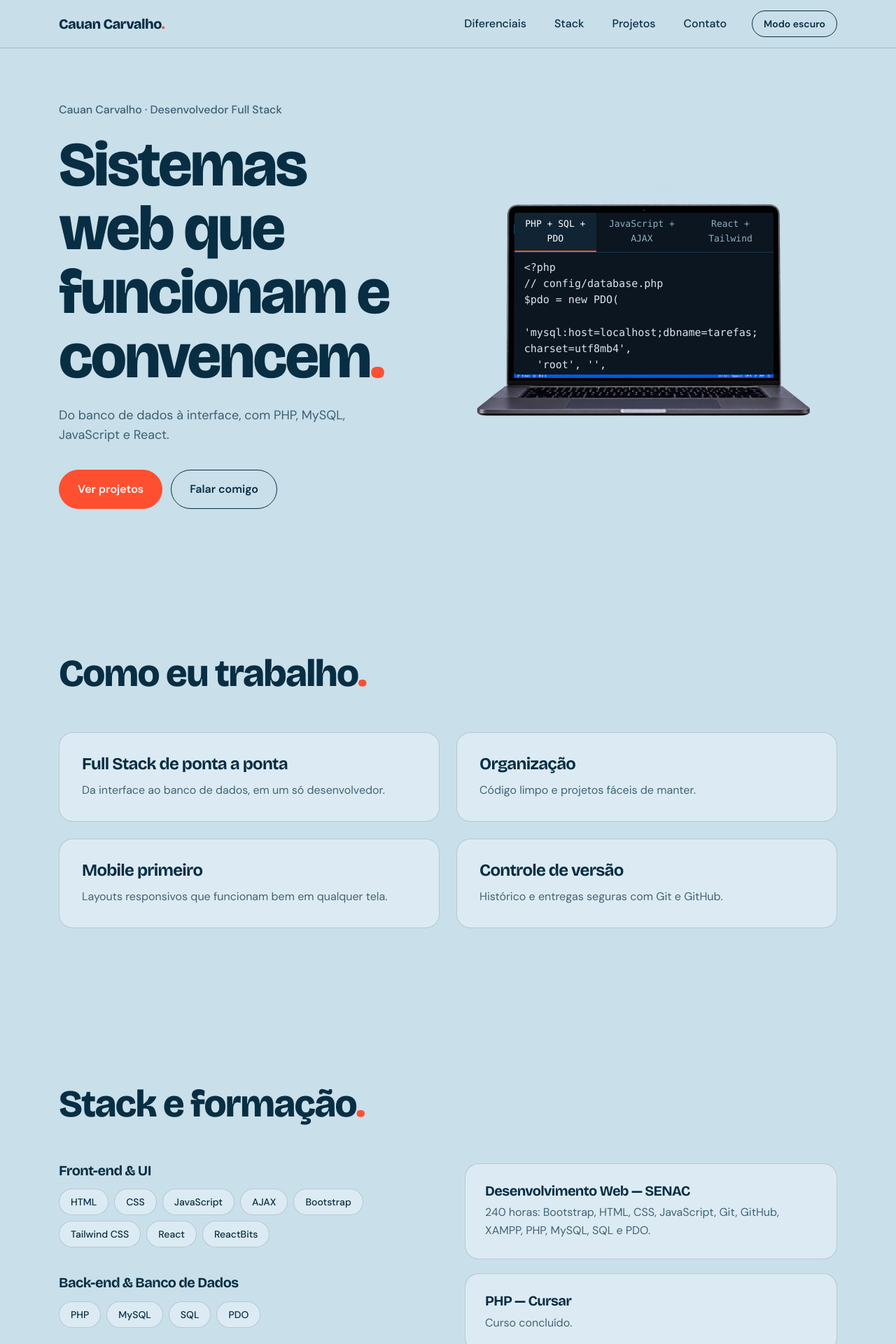
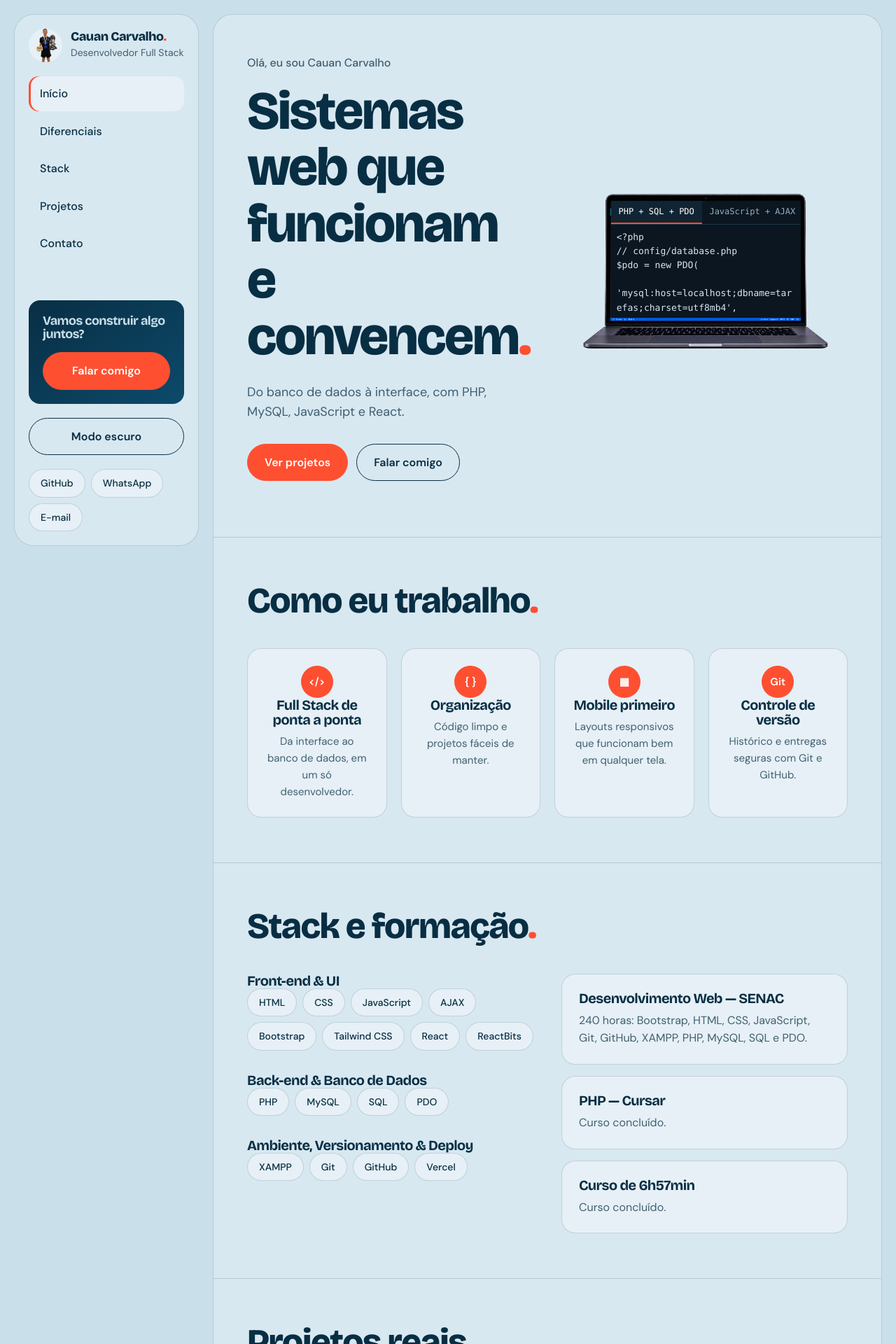
Before and after one commit to cauancarvalh0/cauancarvalh0, a React (Vite) app: page / in a window 1280 px wide. Shown: the top 1920 px of the page at 70% size. Built offline with nearby package versions, Linux system fonts and the light colour scheme.

Commit message:
feat: adiciona novos arquivos src

```diff
--- a/src/App.jsx
+++ b/src/App.jsx
@@ -1,7 +1,8 @@
 import { useEffect, useRef, useState } from 'react'
 
 // Preencha seus contatos reais aqui
-const CONTACT = { whatsapp: 'https://wa.me/5599981502997', email: 'Cauancarvalho004@gmail.com', github: 'https://github.com/cauancarvalh0' }
+const CONTACT = { whatsapp: 'https://wa.me/5599981502997', email: 'Cauancarvalho004@gmail.com', github: 'https://github.com/Cauancarvalh0' }
+
 const CODE = {
   'PHP + SQL + PDO': `<?php
 // config/database.php
@@ -70,7 +71,9 @@ const DIFS = [
   ['Mobile primeiro', 'Layouts responsivos que funcionam bem em qualquer tela.'],
   ['Controle de versão', 'Histórico e entregas seguras com Git e GitHub.'],
 ]
-const LINKS = [['Diferenciais', '#diferenciais'], ['Stack', '#stack'], ['Projetos', '#projetos'], ['Contato', '#contato']]
+const LINKS = [['Início', '#inicio'], ['Diferenciais', '#diferenciais'], ['Stack', '#stack'], ['Projetos', '#projetos'], ['Contato', '#contato']]
+const STATS = [['6', 'Projetos reais'], ['240h', 'Curso SENAC'], ['3', 'Cursos concluídos'], ['3', 'Frentes: front, back e deploy']]
+const GLY = ['</>', '{ }', '▦', 'Git']
 
 function useReveal() {
   useEffect(() => {
@@ -91,10 +94,10 @@ function Laptop() {
     return () => clearInterval(id)
   }, [tab])
   return (
-    <div className="relative mx-auto w-full max-w-[720px]">
+    <div className="relative mx-auto w-full max-w-[640px]">
       <img src="/laptop.png" alt="Notebook com editor de código" className="w-full block select-none" draggable="false" />
       <div className="screen">
-        <div role="tablist" className="flex bg-[#0b1620] border-b border-[#1c3345]">
+        <div role="tablist" className="flex bg-[#0b1620] border-b border-[#1c3345] overflow-hidden">
           {names.map(nm => <button key={nm} role="tab" aria-selected={tab === nm} className="tab" onClick={() => setTab(nm)}>{nm}</button>)}
         </div>
         <pre aria-label={`Código ${tab}`}>{CODE[tab].slice(0, n)}<span className="caret" /></pre>
@@ -103,29 +106,60 @@ function Laptop() {
   )
 }
 
+const H2 = 'text-[clamp(2rem,4.5vw,3.2rem)] font-extrabold'
+
 export default function App() {
   const [theme, setTheme] = useState(() => document.documentElement.dataset.theme || 'light')
   const [open, setOpen] = useState(false)
   const [proj, setProj] = useState(null)
+  const [active, setActive] = useState('inicio')
+  const [form, setForm] = useState({ nome: '', email: '', msg: '' })
   const closeRef = useRef(null)
   useReveal()
   useEffect(() => { document.documentElement.dataset.theme = theme; try { localStorage.setItem('theme', theme) } catch {} }, [theme])
   useEffect(() => { const k = e => e.key === 'Escape' && setProj(null); window.addEventListener('keydown', k); return () => window.removeEventListener('keydown', k) }, [])
   useEffect(() => { if (proj) closeRef.current?.focus() }, [proj])
+  useEffect(() => {
+    const io = new IntersectionObserver(es => es.forEach(e => e.isIntersecting && setActive(e.target.id)), { rootMargin: '-40% 0px -55% 0px' })
+    LINKS.forEach(([, h]) => { const el = document.querySelector(h); el && io.observe(el) })
+    return () => io.disconnect()
+  }, [])
   const toggle = () => setTheme(t => (t === 'dark' ? 'light' : 'dark'))
-  const contactLinks = [['WhatsApp', CONTACT.whatsapp], ['E-mail', CONTACT.email && 'mailto:' + CONTACT.email], ['GitHub', CONTACT.github]].filter(l => l[1])
+  const send = e => {
+    e.preventDefault()
+    const body = `Olá, sou ${form.nome} (${form.email}).\n\n${form.msg}`
+    window.location.href = `mailto:${CONTACT.email}?subject=${encodeURIComponent('Contato pelo portfólio')}&body=${encodeURIComponent(body)}`
+  }
+  const set = k => e => setForm(f => ({ ...f, [k]: e.target.value }))
+
+  const Nav = ({ onClick }) => LINKS.map(([l, h]) => (
+    <a key={h} href={h} onClick={onClick} className={'side-link' + (active === h.slice(1) ? ' on' : '')}>{l}</a>
+  ))
+  const Theme = <button onClick={toggle} className="btn btn-ghost w-full" aria-label="Alternar tema claro/escuro">{theme === 'dark' ? 'Modo claro' : 'Modo escuro'}</button>
 
   return (
     <>
-      <header className="fixed top-0 inset-x-0 z-50 backdrop-blur-md" style={{ background: 'color-mix(in srgb, var(--bg) 82%, transparent)', borderBottom: '1px solid var(--line)' }}>
-        <div className="wrap flex items-center justify-between h-[68px]">
+      {/* Sidebar desktop */}
+      <aside className="hidden lg:flex fixed left-5 top-5 bottom-5 w-[264px] flex-col gap-5 panel p-5 overflow-y-auto">
+        <a href="#inicio" className="flex items-center gap-3">
+          <img src="/foto-2.png" alt="" className="w-12 h-12 rounded-full object-cover object-top" style={{ background: 'var(--surface)' }} />
+          <span><span className="brand block font-extrabold text-lg">Cauan Carvalho<span className="dot">.</span></span><span className="text-sm muted">Desenvolvedor Full Stack</span></span>
+        </a>
+        <nav className="flex flex-col gap-1" aria-label="Principal"><Nav /></nav>
+        <div className="rounded-2xl p-5 mt-auto" style={{ background: 'linear-gradient(145deg,var(--ink),#0d4a6b)', color: '#C9DFEA' }}>
+          <p className="brand font-bold text-lg">Vamos construir algo juntos?</p>
+          <a href="#contato" className="btn btn-primary w-full mt-4">Falar comigo</a>
+        </div>
+        {Theme}
+        <div className="flex gap-2 flex-wrap">
+          {[['GitHub', CONTACT.github], ['WhatsApp', CONTACT.whatsapp], ['E-mail', 'mailto:' + CONTACT.email]].map(([l, h]) => <a key={l} href={h} target="_blank" rel="noreferrer" className="chip">{l}</a>)}
+        </div>
+      </aside>
+
+      {/* Header mobile */}
+      <header className="lg:hidden fixed top-0 inset-x-0 z-50 backdrop-blur-md" style={{ background: 'color-mix(in srgb, var(--bg) 85%, transparent)', borderBottom: '1px solid var(--line)' }}>
+        <div className="flex items-center justify-between h-[64px] px-5">
           <a href="#inicio" className="brand text-xl font-extrabold">Cauan Carvalho<span className="dot">.</span></a>
-          <nav className="hidden md:flex items-center gap-8" aria-label="Principal">
-            {LINKS.map(([l, h]) => <a key={h} href={h} className="nav-link">{l}</a>)}
-            <button onClick={toggle} className="btn btn-ghost !py-2 !px-4 text-sm" aria-label="Alternar tema claro/escuro">{theme === 'dark' ? 'Modo claro' : 'Modo escuro'}</button>
-          </nav>
-          <div className="md:hidden flex items-center gap-2">
-            <button onClick={toggle} className="btn btn-ghost !py-2 !px-3 text-sm" aria-label="Alternar tema">{theme === 'dark' ? '☀' : '☾'}</button>
           <button onClick={() => setOpen(o => !o)} aria-expanded={open} aria-label="Menu" className="w-11 h-11 grid place-items-center">
             <span className="relative block w-6 h-4">
               <i className="absolute left-0 w-6 h-0.5 bg-current transition-all" style={{ top: open ? 7 : 0, transform: open ? 'rotate(45deg)' : 'none' }} />
@@ -134,22 +168,20 @@ export default function App() {
             </span>
           </button>
         </div>
-        </div>
-        <div className="md:hidden overflow-hidden transition-all duration-500" style={{ maxHeight: open ? 320 : 0 }}>
-          <nav className="wrap flex flex-col py-4 gap-1" aria-label="Mobile">
-            {LINKS.map(([l, h]) => <a key={h} href={h} onClick={() => setOpen(false)} className="py-3 text-lg font-medium" style={{ borderBottom: '1px solid var(--line)' }}>{l}</a>)}
-          </nav>
+        <div className="overflow-hidden transition-all duration-500" style={{ maxHeight: open ? 460 : 0 }}>
+          <nav className="flex flex-col gap-1 px-5 pb-5" aria-label="Mobile"><Nav onClick={() => setOpen(false)} />{Theme}</nav>
         </div>
       </header>
 
-      <main>
-        <section id="inicio" className="!pt-36 !pb-24">
-          <div className="wrap grid lg:grid-cols-[1fr_1.1fr] gap-14 items-center">
+      <main className="lg:ml-[304px] px-5 lg:px-0 lg:pr-5 pt-[84px] lg:pt-5 pb-5">
+        <div className="panel overflow-hidden">
+          <section id="inicio" className="px-6 md:px-12 pt-14 pb-20">
+            <div className="grid xl:grid-cols-[1fr_1.15fr] gap-12 items-center">
               <div>
-              <p className="mb-5 font-medium" style={{ color: 'var(--muted)' }}>Cauan Carvalho · Desenvolvedor Full Stack</p>
-              <h1 className="text-[clamp(2.8rem,8vw,5.6rem)] font-extrabold">Sistemas web que<br />funcionam e<br />convencem<span className="dot">.</span></h1>
-              <p className="mt-6 max-w-md text-lg" style={{ color: 'var(--muted)' }}>Do banco de dados à interface, com PHP, MySQL, JavaScript e React.</p>
-              <div className="mt-9 flex flex-wrap gap-3">
+                <p className="mb-4 font-medium muted">Olá, eu sou Cauan Carvalho</p>
+                <h1 className="text-[clamp(2.6rem,6.5vw,4.8rem)] font-extrabold">Sistemas web que funcionam e convencem<span className="dot">.</span></h1>
+                <p className="mt-6 max-w-md text-lg muted">Do banco de dados à interface, com PHP, MySQL, JavaScript e React.</p>
+                <div className="mt-8 flex flex-wrap gap-3">
                   <a href="#projetos" className="btn btn-primary">Ver projetos</a>
                   <a href="#contato" className="btn btn-ghost">Falar comigo</a>
                 </div>
@@ -158,75 +190,82 @@ export default function App() {
             </div>
           </section>
 
-        <section id="diferenciais">
-          <div className="wrap">
-            <h2 className="reveal text-[clamp(2rem,5vw,3.4rem)] font-extrabold max-w-xl">Como eu trabalho<span className="dot">.</span></h2>
-            <div className="mt-14 grid sm:grid-cols-2 gap-6">
-              {DIFS.map(([t, d]) => (
-                <div key={t} className="reveal card p-8"><h3 className="text-2xl font-bold">{t}</h3><p className="mt-3" style={{ color: 'var(--muted)' }}>{d}</p></div>
+          <section id="diferenciais" className="px-6 md:px-12 py-16" style={{ borderTop: '1px solid var(--line)' }}>
+            <h2 className={'reveal ' + H2}>Como eu trabalho<span className="dot">.</span></h2>
+            <div className="mt-10 grid sm:grid-cols-2 xl:grid-cols-4 gap-5">
+              {DIFS.map(([t, d], i) => (
+                <div key={t} className="reveal card p-6 text-center">
+                  <div className="ico mx-auto">{GLY[i]}</div>
+                  <h3 className="text-xl font-bold mt-5">{t}</h3>
+                  <p className="mt-2 text-[15px] muted">{d}</p>
+                </div>
               ))}
+            </div>
+          </section>
+
+          <section id="stack" className="px-6 md:px-12 py-16" style={{ borderTop: '1px solid var(--line)' }}>
+            <h2 className={'reveal ' + H2}>Stack e formação<span className="dot">.</span></h2>
+            <div className="mt-10 grid xl:grid-cols-2 gap-10">
+              <div className="space-y-8">
+                {STACK.map(([t, items]) => (
+                  <div key={t} className="reveal">
+                    <h3 className="text-xl font-bold mb-3">{t}</h3>
+                    <div className="flex flex-wrap gap-2">{items.split(', ').map(i => <span key={i} className="chip">{i}</span>)}</div>
+                  </div>
+                ))}
+              </div>
+              <div className="space-y-4">
+                {COURSES.map(([t, d]) => <div key={t} className="reveal card p-6"><h3 className="text-xl font-bold">{t}</h3><p className="mt-2 muted">{d}</p></div>)}
               </div>
             </div>
           </section>
 
-        <section id="stack">
-          <div className="wrap">
-            <h2 className="reveal text-[clamp(2rem,5vw,3.4rem)] font-extrabold">Stack e formação<span className="dot">.</span></h2>
-            <div className="mt-14 grid lg:grid-cols-2 gap-12">
-              <div className="space-y-10">
-                {STACK.map(([t, items]) => (
-                  <div key={t} className="reveal">
-                    <h3 className="text-xl font-bold mb-4">{t}</h3>
-                    <div className="flex flex-wrap gap-2">{items.split(', ').map(i => <span key={i} className="px-4 py-2 rounded-full text-sm font-medium" style={{ border: '1px solid var(--line)', background: 'var(--surface)' }}>{i}</span>)}</div>
-                  </div>
-                ))}
-              </div>
-              <div className="space-y-5">
-                {COURSES.map(([t, d]) => <div key={t} className="reveal card p-7"><h3 className="text-xl font-bold">{t}</h3><p className="mt-2" style={{ color: 'var(--muted)' }}>{d}</p></div>)}
-              </div>
-            </div>
-          </div>
-        </section>
-
-        <section id="projetos">
-          <div className="wrap">
-            <h2 className="reveal text-[clamp(2rem,5vw,3.4rem)] font-extrabold">Projetos reais<span className="dot">.</span></h2>
-            <div className="mt-14 grid md:grid-cols-2 lg:grid-cols-3 gap-6">
+          <section id="projetos" className="px-6 md:px-12 py-16" style={{ borderTop: '1px solid var(--line)' }}>
+            <h2 className={'reveal ' + H2}>Projetos reais<span className="dot">.</span></h2>
+            <div className="mt-10 grid sm:grid-cols-2 2xl:grid-cols-3 gap-5">
               {PROJECTS.map(p => (
-                <button key={p.t} onClick={() => setProj(p)} className="reveal card overflow-hidden text-left cursor-pointer flex flex-col" style={{ color: 'inherit' }}>
+                <button key={p.t} onClick={() => setProj(p)} className="reveal card overflow-hidden text-left cursor-pointer flex flex-col" style={{ color: 'inherit', font: 'inherit' }}>
                   <div className="h-36 w-full" style={{ background: `linear-gradient(135deg, ${p.g[0]}, ${p.g[1]})` }} />
-                  <div className="p-6">
+                  <div className="p-5">
                     <p className="text-sm font-medium" style={{ color: 'var(--verm)' }}>{p.tag}</p>
                     <h3 className="text-xl font-bold mt-1">{p.t}</h3>
-                    <p className="mt-3 text-[15px] line-clamp-3" style={{ color: 'var(--muted)' }}>{p.d}</p>
+                    <p className="mt-2 text-[15px] muted line-clamp-3">{p.d}</p>
                   </div>
                 </button>
               ))}
             </div>
+
+            <div className="reveal mt-10 rounded-3xl grid grid-cols-2 lg:grid-cols-4 gap-6 p-8" style={{ background: 'linear-gradient(120deg,var(--ink),#0d4a6b 60%,var(--verm))', color: '#C9DFEA' }}>
+              {STATS.map(([n, l]) => <div key={l}><p className="brand text-4xl font-extrabold text-white">{n}</p><p className="text-sm mt-1">{l}</p></div>)}
             </div>
           </section>
 
-        <section id="contato">
-          <div className="wrap grid md:grid-cols-[320px_1fr] gap-12 items-center">
-            <img src="/foto-2.png" alt="Cauan Carvalho" className="reveal w-full max-w-[320px] mx-auto rounded-3xl" style={{ background: 'var(--surface)' }} loading="lazy" />
-            <div className="reveal">
-              <h2 className="text-[clamp(2.2rem,6vw,4rem)] font-extrabold">Vamos construir o seu projeto<span className="dot">?</span></h2>
-              <p className="mt-5 text-lg max-w-md" style={{ color: 'var(--muted)' }}>Conte o que você precisa e eu respondo com um caminho claro.</p>
-              <div className="mt-8 flex flex-wrap gap-3">
-                {contactLinks.map(([l, h], i) => <a key={l} href={h} target="_blank" rel="noreferrer" className={'btn ' + (i === 0 ? 'btn-primary' : 'btn-ghost')}>{l}</a>)}
-                {!contactLinks.length && <a href="#inicio" className="btn btn-primary">Voltar ao topo</a>}
+          <section id="contato" className="px-6 md:px-12 py-16" style={{ borderTop: '1px solid var(--line)' }}>
+            <div className="reveal grid lg:grid-cols-[1fr_1.1fr] gap-10">
+              <div>
+                <img src="/foto-2.png" alt="Cauan Carvalho" className="w-40 h-40 rounded-full object-cover object-top" style={{ background: 'var(--surface)' }} loading="lazy" />
+                <h2 className={'mt-6 ' + H2}>Vamos trabalhar juntos<span className="dot">?</span></h2>
+                <p className="mt-4 text-lg muted max-w-md">Conte o que você precisa e eu respondo com um caminho claro.</p>
+                <ul className="mt-6 space-y-2 list-none p-0">
+                  <li><a className="underline" href={'mailto:' + CONTACT.email}>{CONTACT.email}</a></li>
+                  <li><a className="underline" href={CONTACT.whatsapp} target="_blank" rel="noreferrer">WhatsApp: (99) 98150-2997</a></li>
+                  <li><a className="underline" href={CONTACT.github} target="_blank" rel="noreferrer">github.com/Cauancarvalh0</a></li>
+                </ul>
               </div>
-            </div>
+              <form onSubmit={send} className="card p-6 flex flex-col gap-4">
+                <input className="field" required placeholder="Seu nome" value={form.nome} onChange={set('nome')} aria-label="Seu nome" />
+                <input className="field" required type="email" placeholder="Seu e-mail" value={form.email} onChange={set('email')} aria-label="Seu e-mail" />
+                <textarea className="field" required rows={5} placeholder="Sua mensagem" value={form.msg} onChange={set('msg')} aria-label="Sua mensagem" />
+                <button type="submit" className="btn btn-primary">Enviar mensagem</button>
+              </form>
             </div>
           </section>
-      </main>
-
-      <footer style={{ borderTop: '1px solid var(--line)' }}>
-        <div className="wrap py-10 flex flex-wrap justify-between gap-3 text-sm" style={{ color: 'var(--muted)' }}>
+        </div>
+        <footer className="py-8 px-3 flex flex-wrap justify-between gap-3 text-sm muted">
           <span className="brand font-bold" style={{ color: 'var(--fg)' }}>Cauan Carvalho<span className="dot">.</span></span>
           <span>© {new Date().getFullYear()} Todos os direitos reservados.</span>
-        </div>
         </footer>
+      </main>
 
       {proj && (
         <div className="modal-bg" onClick={() => setProj(null)}>
@@ -234,7 +273,7 @@ export default function App() {
             <div className="h-28 rounded-2xl mb-6" style={{ background: `linear-gradient(135deg, ${proj.g[0]}, ${proj.g[1]})` }} />
             <p className="text-sm font-medium" style={{ color: 'var(--verm)' }}>{proj.tag}</p>
             <h3 className="text-3xl font-extrabold mt-1">{proj.t}</h3>
-            <p className="mt-4 text-lg" style={{ color: 'var(--muted)' }}>{proj.d}</p>
+            <p className="mt-4 text-lg muted">{proj.d}</p>
             <div className="mt-8 flex gap-3 flex-wrap">
               {proj.url && <a href={proj.url} target="_blank" rel="noreferrer" className="btn btn-primary">Abrir projeto</a>}
               <button ref={closeRef} onClick={() => setProj(null)} className="btn btn-ghost">Fechar</button>
--- a/src/index.css
+++ b/src/index.css
@@ -1,32 +1,37 @@
 @import "tailwindcss";
-:root{--ice:#C9DFEA;--ink:#082E43;--verm:#FF4F31;--bg:#C9DFEA;--fg:#082E43;--surface:#DCEBF3;--line:rgba(8,46,67,.18);--muted:rgba(8,46,67,.72)}
-[data-theme=dark]{--bg:#082E43;--fg:#C9DFEA;--surface:#0D3A52;--line:rgba(201,223,234,.2);--muted:rgba(201,223,234,.74)}
-html{scroll-behavior:smooth;scroll-padding-top:84px}
+:root{--ice:#C9DFEA;--ink:#082E43;--verm:#FF4F31;--bg:#C9DFEA;--fg:#082E43;--panel:#D8E8F1;--surface:#E6F0F6;--line:rgba(8,46,67,.16);--muted:rgba(8,46,67,.74)}
+[data-theme=dark]{--bg:#051d2b;--fg:#C9DFEA;--panel:#082E43;--surface:#0d3a52;--line:rgba(201,223,234,.16);--muted:rgba(201,223,234,.76)}
+*{box-sizing:border-box}
+html{scroll-behavior:smooth;scroll-padding-top:90px}
 body{margin:0;background:var(--bg);color:var(--fg);font-family:'DM Sans',system-ui,sans-serif;line-height:1.6;transition:background .4s,color .4s}
-h1,h2,h3,.brand{font-family:'Bricolage Grotesque',system-ui,sans-serif;letter-spacing:-.03em;line-height:1.02}
-.wrap{max-width:1160px;margin:0 auto;padding:0 24px}
-section{padding:112px 0}
+a{color:inherit;text-decoration:none}
+h1,h2,h3,.brand{font-family:'Bricolage Grotesque',system-ui,sans-serif;letter-spacing:-.03em;line-height:1.05;margin:0}
 .dot{color:var(--verm)}
-.btn{display:inline-flex;align-items:center;gap:8px;padding:14px 26px;border-radius:999px;font-weight:600;border:1.5px solid var(--fg);transition:transform .2s,background .2s,color .2s;cursor:pointer}
+.muted{color:var(--muted)}
+.panel{background:var(--panel);border:1px solid var(--line);border-radius:28px}
+.card{background:var(--surface);border:1px solid var(--line);border-radius:20px;transition:transform .3s,border-color .3s}
+.card:hover{transform:translateY(-4px);border-color:var(--verm)}
+.btn{display:inline-flex;align-items:center;justify-content:center;gap:8px;padding:13px 24px;border-radius:999px;font-weight:600;border:1.5px solid var(--fg);transition:transform .2s,background .2s,color .2s;cursor:pointer;font-family:inherit;font-size:1rem;background:none;color:var(--fg)}
 .btn:hover{transform:translateY(-2px)}
 .btn-primary{background:var(--verm);border-color:var(--verm);color:#fff}
-.btn-ghost{background:transparent;color:var(--fg)}
 .btn-ghost:hover{background:var(--fg);color:var(--bg)}
 :focus-visible{outline:3px solid var(--verm);outline-offset:3px}
-.card{background:var(--surface);border:1px solid var(--line);border-radius:20px;transition:transform .3s,border-color .3s}
-.card:hover{transform:translateY(-4px);border-color:var(--verm)}
-.reveal{opacity:0;transform:translateY(24px);transition:opacity .8s cubic-bezier(.2,.7,.2,1),transform .8s cubic-bezier(.2,.7,.2,1)}
+.side-link{display:flex;align-items:center;gap:12px;padding:12px 16px;border-radius:14px;font-weight:500;transition:background .2s}
+.side-link:hover,.side-link.on{background:var(--surface)}
+.side-link.on{box-shadow:inset 3px 0 0 var(--verm)}
+.ico{width:46px;height:46px;border-radius:50%;display:grid;place-items:center;background:var(--verm);color:#fff;font-weight:700;font-size:15px}
+.chip{padding:8px 16px;border-radius:999px;font-size:14px;font-weight:500;border:1px solid var(--line);background:var(--surface)}
+.field{width:100%;padding:14px 16px;border-radius:14px;border:1px solid var(--line);background:var(--surface);color:var(--fg);font:inherit}
+.field::placeholder{color:var(--muted)}
+.reveal{opacity:0;transform:translateY(22px);transition:opacity .8s cubic-bezier(.2,.7,.2,1),transform .8s cubic-bezier(.2,.7,.2,1)}
 .reveal.in{opacity:1;transform:none}
-.nav-link{padding:8px 4px;font-weight:500;position:relative}
-.nav-link::after{content:"";position:absolute;left:0;bottom:2px;height:2px;width:0;background:var(--verm);transition:width .25s}
-.nav-link:hover::after{width:100%}
-.screen{position:absolute;left:16.6%;top:14.4%;width:67%;height:62.6%;background:#0b1620;border-radius:4px;overflow:hidden;display:flex;flex-direction:column;font-family:ui-monospace,Menlo,Consolas,monospace;color:#d6e6f0}
-.screen pre{margin:0;padding:10px 14px;font-size:clamp(7px,1.45vw,15px);line-height:1.55;white-space:pre-wrap;word-break:break-word;flex:1;overflow:hidden;text-align:left}
-.tab{padding:6px 12px;font-size:clamp(7px,1.3vw,13px);color:#8fb0c2;border-bottom:2px solid transparent;cursor:pointer;background:none;border-top:0;border-left:0;border-right:0;font-family:inherit}
+.screen{position:absolute;left:16.6%;top:14.65%;width:66.9%;height:62%;background:#0b1620;border-radius:3px;overflow:hidden;display:flex;flex-direction:column;font-family:ui-monospace,Menlo,Consolas,monospace;color:#d6e6f0}
+.screen pre{margin:0;padding:3% 3%;font-size:clamp(6px,1.2vw,13px);line-height:1.55;white-space:pre-wrap;word-break:break-word;flex:1;overflow:hidden;text-align:left}
+.tab{padding:.5em .9em;font-size:clamp(6px,1.1vw,12px);color:#8fb0c2;border:0;border-bottom:2px solid transparent;cursor:pointer;background:none;font-family:inherit;white-space:nowrap}
 .tab[aria-selected=true]{color:#fff;border-bottom-color:var(--verm);background:#102433}
 .caret{display:inline-block;width:.55em;height:1.1em;background:var(--verm);vertical-align:-.15em;animation:blink 1s steps(1) infinite}
 @keyframes blink{50%{opacity:0}}
-.modal-bg{position:fixed;inset:0;background:rgba(8,46,67,.72);display:grid;place-items:center;padding:20px;z-index:60;animation:fade .25s}
-.modal{background:var(--bg);color:var(--fg);border:1px solid var(--line);border-radius:24px;max-width:560px;width:100%;padding:32px;animation:pop .3s cubic-bezier(.2,.7,.2,1)}
+.modal-bg{position:fixed;inset:0;background:rgba(5,29,43,.75);display:grid;place-items:center;padding:20px;z-index:80;animation:fade .25s}
+.modal{background:var(--bg);color:var(--fg);border:1px solid var(--line);border-radius:24px;max-width:560px;width:100%;padding:28px;animation:pop .3s cubic-bezier(.2,.7,.2,1)}
 @keyframes fade{from{opacity:0}}@keyframes pop{from{opacity:0;transform:translateY(16px) scale(.97)}}
 @media (prefers-reduced-motion:reduce){*{animation:none!important;transition:none!important}.reveal{opacity:1;transform:none}html{scroll-behavior:auto}}
```
Lines whose indentation alone changed are shown as unchanged.
